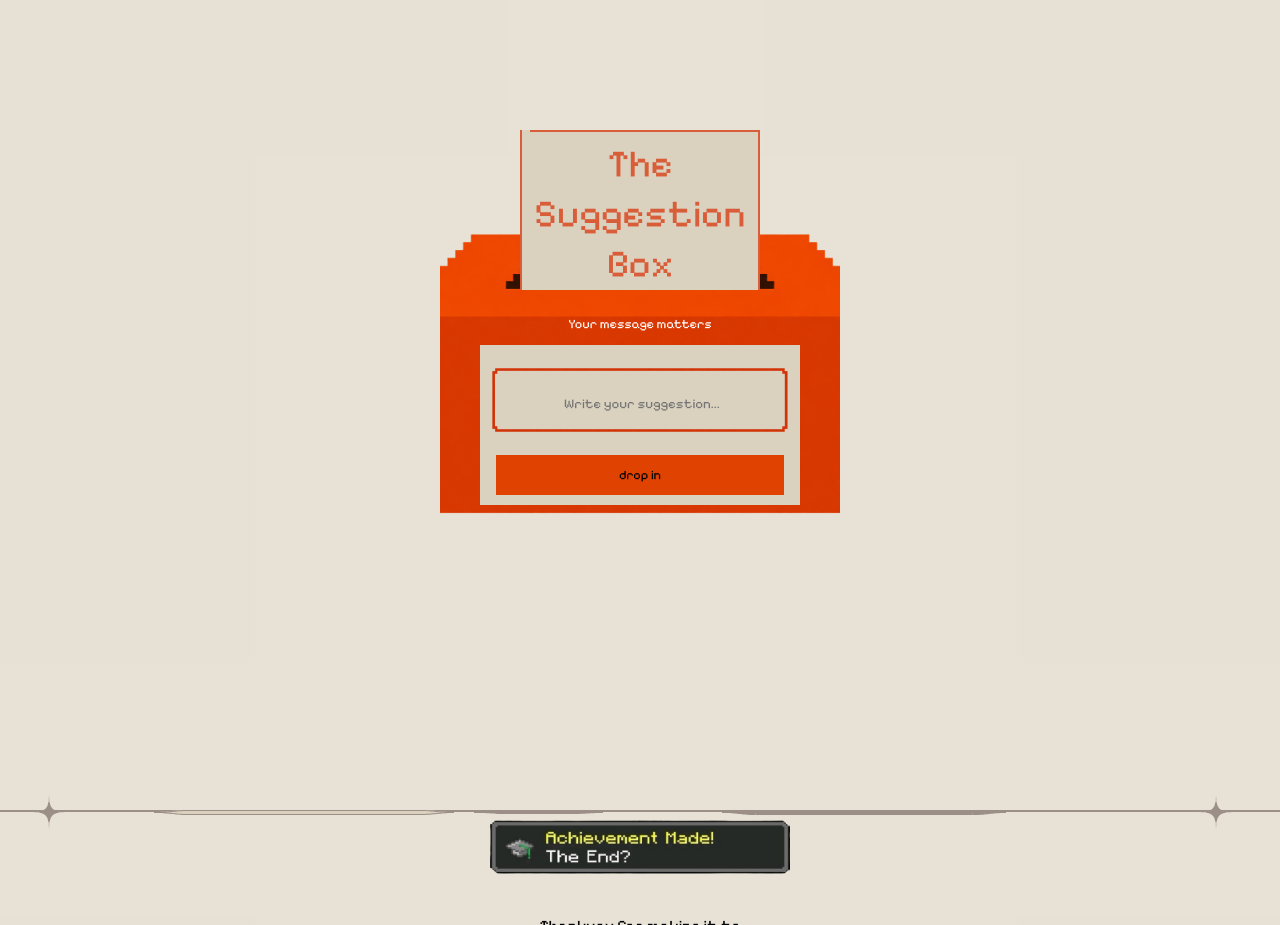
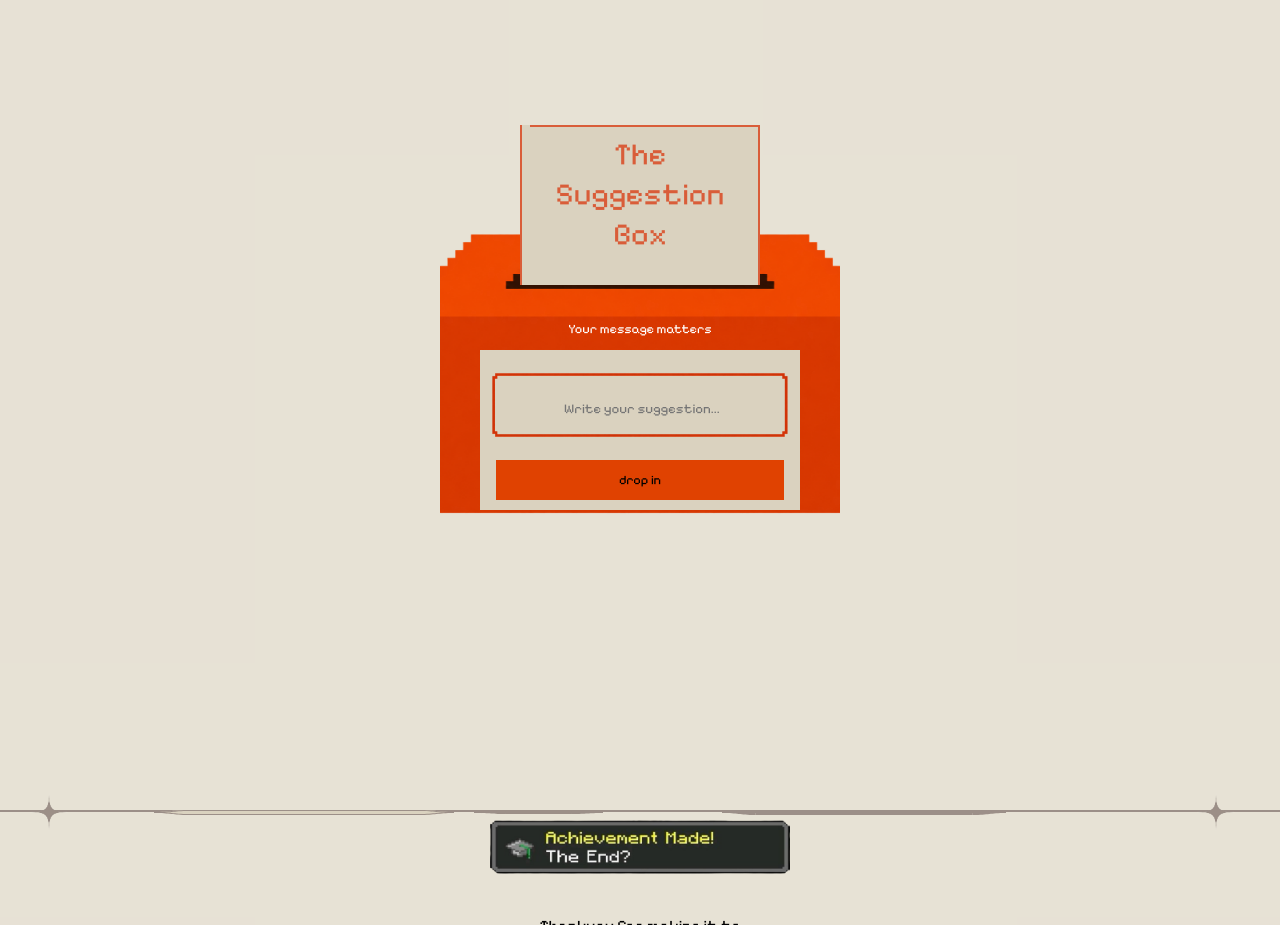
Before and after one commit to Rajeev-likes-biryani/election-times, a plain HTML site: page index.html in a window 1280 px wide. Shown: the part 2640-3565 px from the top of the page. Drawn offline with Linux system fonts and the light colour scheme; a web font is replaced by a local one.

Commit message:
Add files via upload

```diff
--- a/test.css
+++ b/test.css
@@ -812,7 +812,7 @@ body{
   width: 15rem;
   background-color: #dad2bf;
   position: absolute;
-  top: -30px;
+  top: -35px;
   left: 50%;
   transform: translateX(-50%);
   z-index: 100;
@@ -853,7 +853,7 @@ body{
 }
 
 .suggestion-box-heading{
-  font-size: clamp(0.5rem, 3vw, 3rem);
+  font-size: clamp(0.5rem, 2.4vw, 2.2rem);
   text-align: center;
   padding-top: 10px;
   padding-bottom: 10px;
@@ -870,7 +870,7 @@ body{
 
 .answer-collector{
   position: absolute;
-  bottom: 55px;
+  bottom: 50px;
   left: 0;
   right: 0;
   color: white;
```
